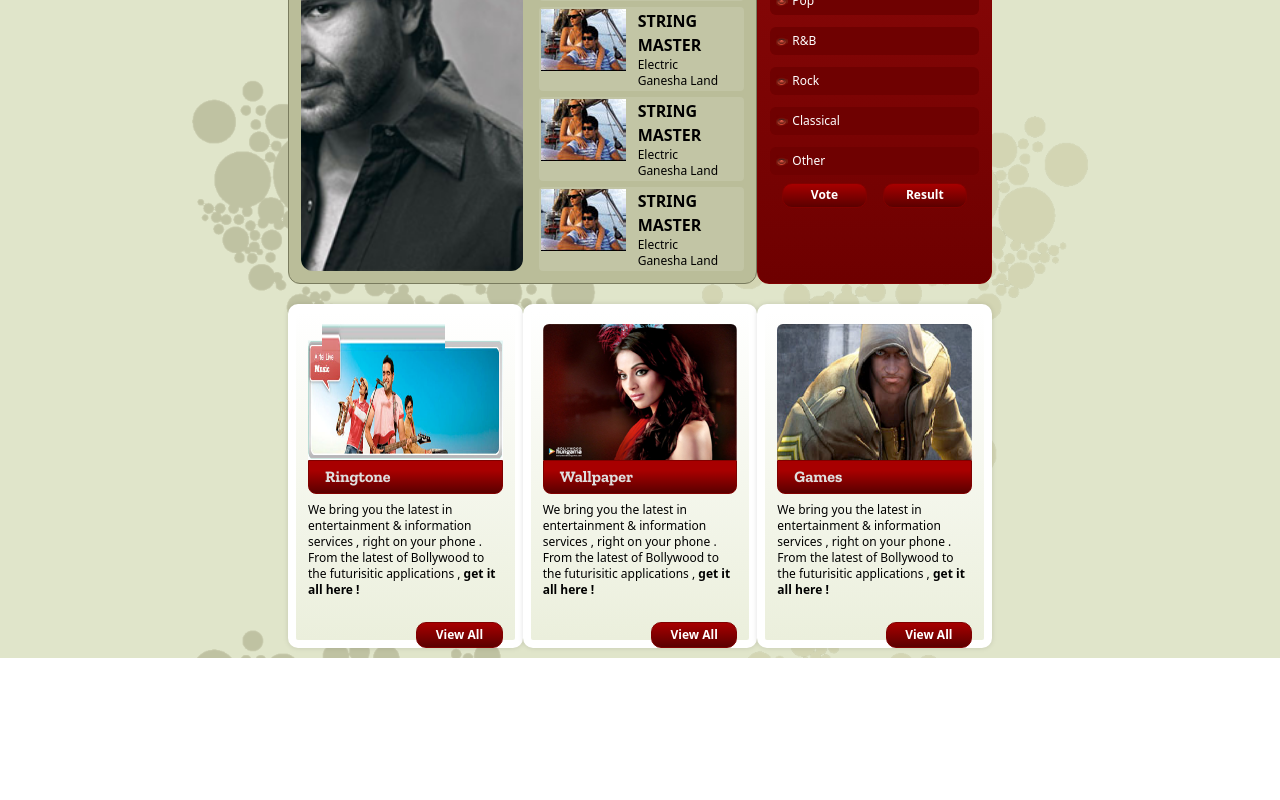
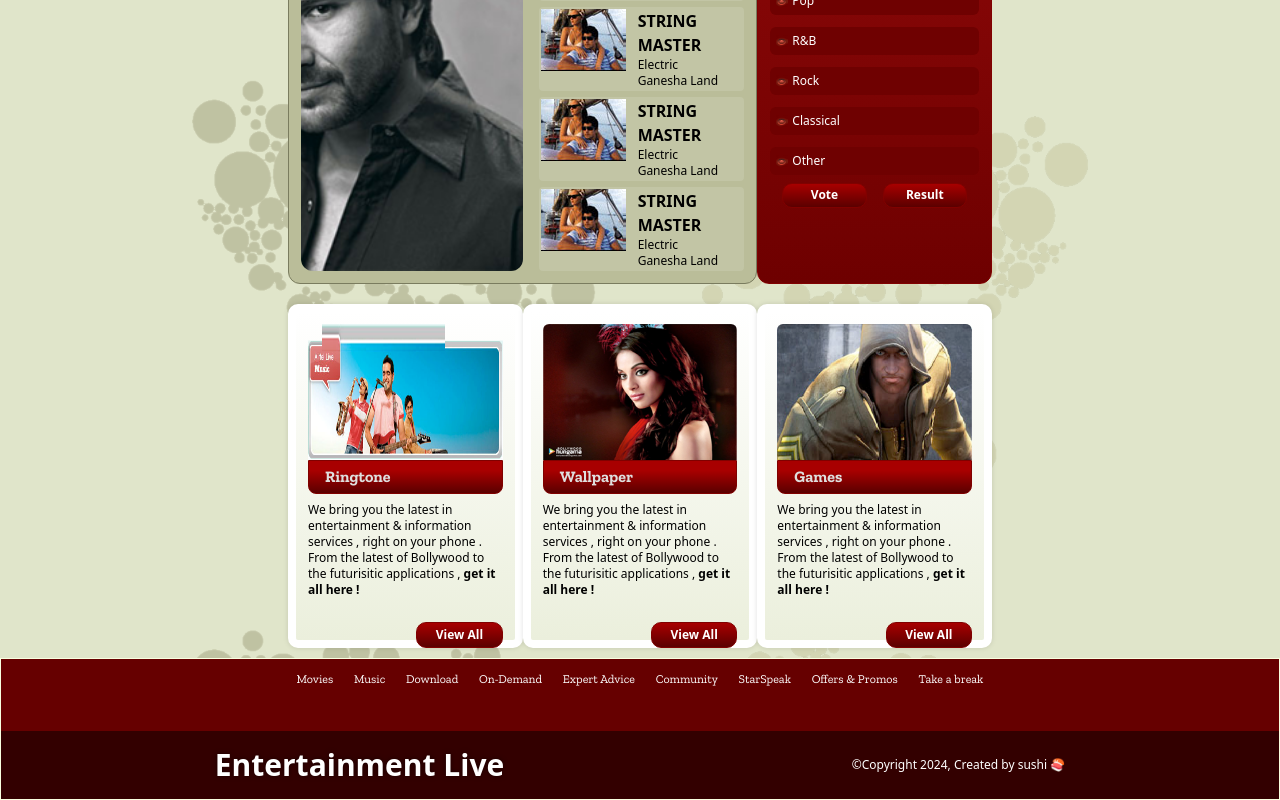
Before and after one commit to hexs00si/Entertainment-live, a React (Vite) app in the folder Entertainment-live/: page / in a window 1280 px wide. Shown: the part 653-1453 px from the top of the page. Before the commit the page ends 1311 px from the top, so only its background shows below. Built offline with nearby package versions, Linux system fonts and the light colour scheme.

Commit message:
completed the desktop view apart from basic api calls and routing

```diff
--- a/Entertainment-live/src/App.jsx
+++ b/Entertainment-live/src/App.jsx
@@ -1,17 +1,15 @@
-import Content from "./components/Cards/Content"
-import Navbar from "./components/Navbar/Navbar"
-
-
-
+import Content from "./components/Cards/Content";
+import Footer from "./components/Footer/Footer";
+import Navbar from "./components/Navbar/Navbar";
 
 const App = () => {
   return (
-   <>
-   <Navbar />
-   <Content />
+    <>
+      <Navbar />
+      <Content />
+      <Footer />
+    </>
+  );
+};
 
-   </>
-  )
-}
-
-export default App
+export default App;
--- /dev/null
+++ b/Entertainment-live/src/components/Footer/Basefooter.jsx
@@ -0,0 +1,10 @@
+const Basefooter = () => {
+  return (
+    <div className="flex justify-around items-center mx-auto w-full  bg-black bg-opacity-50 py-4 px-10">
+        <h2 className="text-3xl text-title text-white headingtext font-extrabold">Entertainment Live</h2>
+        <span className="font-sans text-xs font-light text-white"> ©Copyright 2024, Created by sushi 🍣</span>
+    </div>
+  )
+}
+
+export default Basefooter
--- /dev/null
+++ b/Entertainment-live/src/components/Footer/Buttonfooter.jsx
@@ -0,0 +1,58 @@
+
+
+const Buttonfooter = () => {
+  return (
+
+    <div className=" rounded-t-lg">
+      <ul className="flex justify-between items-center lg:w-[55%] lg:mx-auto lg:gap-0.5 py-3 px-2 rounded-b-lg overflow-hidden">
+        <li>
+          <p className="text-xs font-title text-center font-light text-white">
+            Movies
+          </p>
+        </li>
+        <li>
+          <p className="text-xs font-title text-center font-light  text-white">
+            Music
+          </p>
+        </li>
+        <li>
+          <p className="text-xs font-title text-center font-light  text-white">
+            Download
+          </p>
+        </li>
+        <li>
+          <p className="text-xs font-title text-center font-light  text-white">
+            On-Demand
+          </p>
+        </li>
+        <li>
+          <p className="text-xs font-title text-center font-light  text-white">
+            Expert Advice
+          </p>
+        </li>
+        <li>
+          <p className="text-xs font-title text-center font-light  text-white">
+            Community
+          </p>
+        </li>
+        <li>
+          <p className="text-xs font-title text-center font-light  text-white">
+            StarSpeak
+          </p>
+        </li>
+        <li>
+          <p className="text-xs font-title text-center font-light  text-white">
+            Offers & Promos
+          </p>
+        </li>
+        <li>
+          <p className="text-xs font-title text-center font-light  text-white">
+            Take a break
+          </p>
+        </li>
+      </ul>
+    </div>
+  );
+};
+
+export default Buttonfooter;
--- /dev/null
+++ b/Entertainment-live/src/components/Footer/Footer.jsx
@@ -0,0 +1,14 @@
+import Basefooter from "./Basefooter"
+import Buttonfooter from "./Buttonfooter"
+
+
+const Footer = () => {
+  return (
+    <footer className="footer flex flex-col gap-8">
+        <Buttonfooter />
+        <Basefooter />
+    </footer>
+  )
+}
+
+export default Footer
--- a/Entertainment-live/src/index.css
+++ b/Entertainment-live/src/index.css
@@ -84,15 +84,18 @@
 .navbarbg {
   background-color: #9a1212;
   border: 1px solid #f9ffe0;
-  background-image: url('/src/assets/images/backgroundnav.png');
+  background-image: url("/src/assets/images/backgroundnav.png");
   background-blend-mode: multiply;
 }
 
-.contentbackg{
-    background-image: url('/src/assets/images/backbubble.png');
-    background-color: #e0e5ca;
-    background-size: 70%;
-    background-repeat: repeat-y ;
-    background-position-x: center;
-
+.contentbackg {
+  background-image: url("/src/assets/images/backbubble.png");
+  background-color: #e0e5ca;
+  background-size: 70%;
+  background-repeat: repeat-y;
+  background-position-x: center;
 }
+.footer{
+    background-color: #660000;
+    border: 0.0625rem solid #f9ffe0;
+}
```
Also changed, not shown: Entertainment-live/src/assets/images/arrow.png (added).
